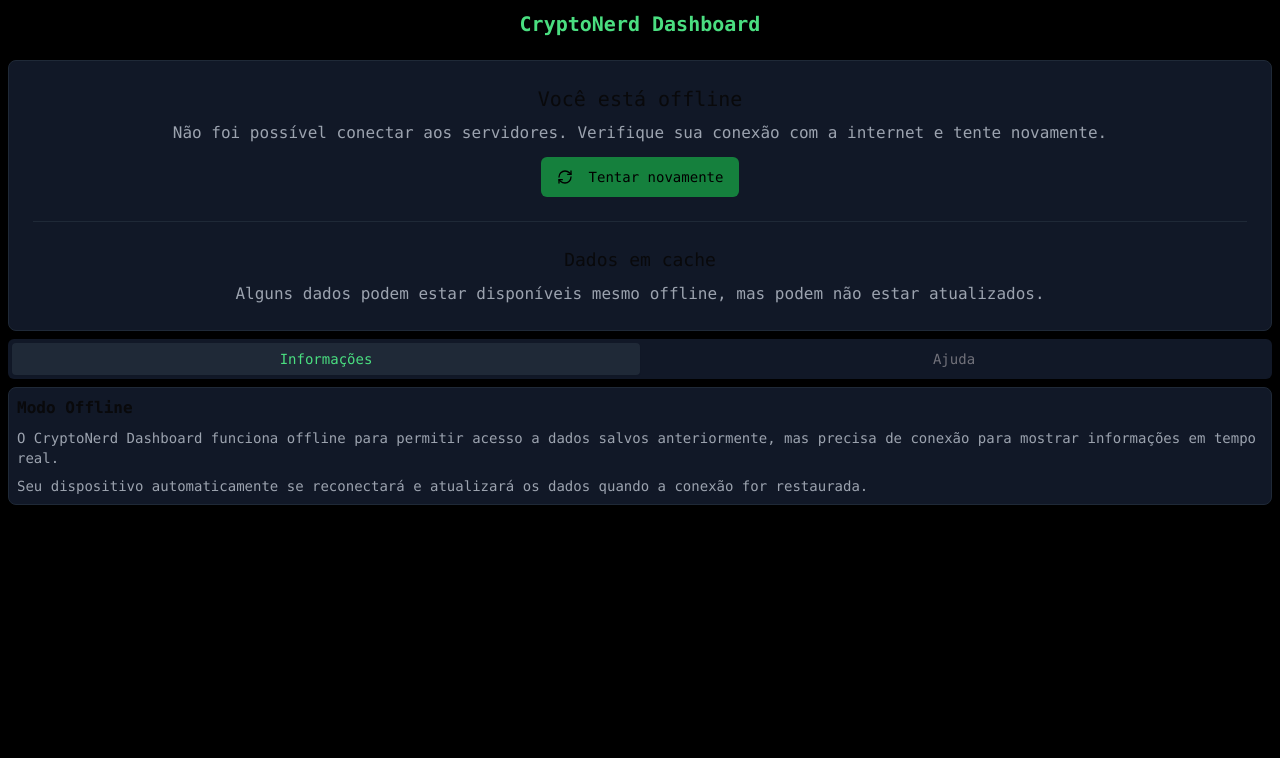
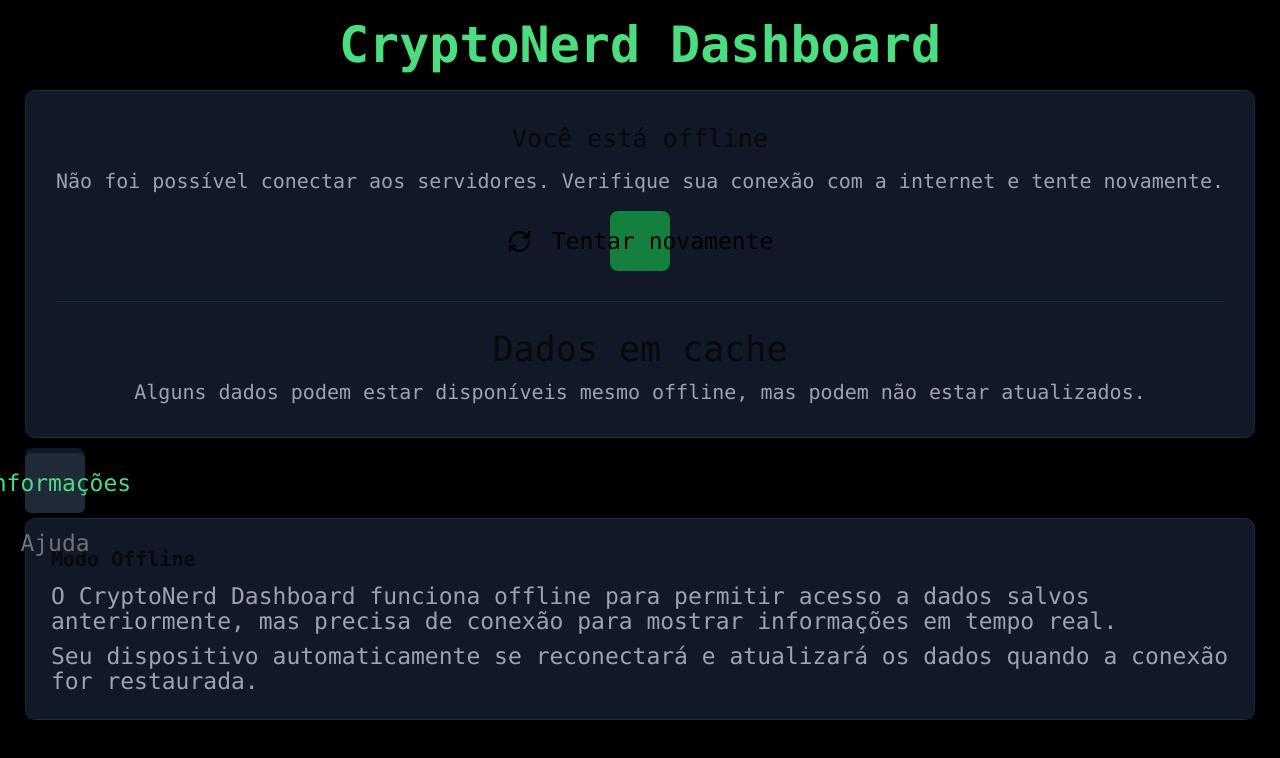
Before and after one commit to felipereisdev/crypto-nerd-dashboard, a Next.js app: page /offline in a window 1280 px wide. Shown: the top 758 px of the page. Built offline with nearby package versions, Linux system fonts and the light colour scheme.

Commit message:
fix layout tv

```diff
--- a/app/globals.css
+++ b/app/globals.css
@@ -192,3 +192,219 @@
     gap: 0.5rem !important;
   }
 }
+
+/* Estilo específico quando a classe tv-mode é aplicada (detectada automaticamente) */
+body.tv-mode {
+  font-size: 20px;
+}
+
+body.tv-mode h1.text-2xl {
+  font-size: 2.5rem;
+}
+
+body.tv-mode .w-4,
+body.tv-mode .h-4 {
+  width: 1.25rem;
+  height: 1.25rem;
+}
+
+body.tv-mode .w-5,
+body.tv-mode .h-5 {
+  width: 1.5rem;
+  height: 1.5rem;
+}
+
+body.tv-mode .w-10,
+body.tv-mode .h-10 {
+  width: 3.5rem;
+  height: 3.5rem;
+}
+
+body.tv-mode .p-4 {
+  padding: 1.5rem;
+}
+
+body.tv-mode .card-content {
+  padding: 1.5rem;
+}
+
+body.tv-mode .text-xs {
+  font-size: 1rem;
+}
+
+body.tv-mode .text-lg {
+  font-size: 1.75rem;
+}
+
+body.tv-mode .gap-4 {
+  gap: 1.5rem;
+}
+
+body.tv-mode button {
+  min-height: 3rem;
+  min-width: 3rem;
+}
+
+body.tv-mode .landscape-card-grid {
+  grid-template-columns: 1fr;
+}
+
+body.tv-mode svg.tv-chart {
+  width: 200px;
+  height: 60px;
+}
+
+body.tv-mode svg.tv-chart polyline {
+  stroke-width: 3;
+}
+
+/* Ajustes específicos para Smart TVs */
+@media (min-width: 1280px) and (min-height: 720px) {
+  /* Aumentar tamanho base de fontes */
+  html {
+    font-size: 20px;
+  }
+
+  /* Ajustes de cabeçalho para TV */
+  h1.text-2xl {
+    font-size: 2.5rem !important;
+  }
+
+  /* Aumentar o tamanho dos ícones */
+  .w-4, .h-4 {
+    width: 1.25rem !important;
+    height: 1.25rem !important;
+  }
+
+  .w-5, .h-5 {
+    width: 1.5rem !important;
+    height: 1.5rem !important;
+  }
+
+  .w-10, .h-10 {
+    width: 3rem !important;
+    height: 3rem !important;
+  }
+
+  /* Aumentar padding para dar mais espaço */
+  .p-4 {
+    padding: 1.25rem !important;
+  }
+
+  .px-3 {
+    padding-left: 1rem !important;
+    padding-right: 1rem !important;
+  }
+
+  .py-2 {
+    padding-top: 0.75rem !important;
+    padding-bottom: 0.75rem !important;
+  }
+
+  /* Melhorar tamanho dos cards */
+  .card-content {
+    padding: 1.5rem !important;
+  }
+
+  /* Aumentar tamanho dos textos */
+  .text-xs {
+    font-size: 1rem !important;
+  }
+
+  .text-sm {
+    font-size: 1.15rem !important;
+  }
+
+  .text-lg {
+    font-size: 1.75rem !important;
+  }
+
+  /* Aumentar espaçamento entre cards */
+  .gap-3 {
+    gap: 1rem !important;
+  }
+
+  .gap-4 {
+    gap: 1.5rem !important;
+  }
+
+  /* Melhorar o espaçamento na visualização dos cards */
+  .grid {
+    grid-template-columns: 1fr !important;
+  }
+
+  /* Garantir uma área de rolagem suficiente */
+  .h-\[calc\(100vh-200px\)\] {
+    height: calc(100vh - 250px) !important;
+  }
+
+  .h-\[calc\(100vh-250px\)\] {
+    height: calc(100vh - 300px) !important;
+  }
+
+  /* Manter o gráfico legível */
+  svg {
+    width: 200px !important;
+    height: 60px !important;
+  }
+
+  /* Ajustar o layout de cards para TV */
+  .landscape-card-grid {
+    display: grid;
+    grid-template-columns: 1fr !important;
+  }
+
+  /* Ajustar botões para facilitar o clique */
+  button {
+    min-height: 3rem !important;
+    min-width: 3rem !important;
+  }
+
+  button.h-6, button.w-6 {
+    height: 2.5rem !important;
+    width: 2.5rem !important;
+  }
+
+  /* Tornar os gráficos mais espessos e visíveis */
+  svg.tv-chart polyline {
+    stroke-width: 3 !important;
+  }
+
+  /* Alinhamento vertical dos conteúdos dos cards */
+  .card-content .items-center {
+    align-items: center !important;
+  }
+}
+
+/* Container específico para TV */
+.tv-container {
+  max-width: 100%;
+  padding: 2rem !important;
+}
+
+.tv-container .landscape-header {
+  margin-bottom: 2rem;
+}
+
+.tv-container h1 {
+  font-size: 3rem !important;
+}
+
+/* Aumentar significativamente o tamanho dos cards para TV */
+.tv-container .card-content {
+  padding: 2rem !important;
+}
+
+.tv-container .card-content .w-10,
+.tv-container .card-content .h-10 {
+  width: 4rem !important;
+  height: 4rem !important;
+}
+
+.tv-container .card-content .text-lg {
+  font-size: 2.25rem !important;
+}
+
+.tv-container .card-content .text-xs {
+  font-size: 1.25rem !important;
+}
--- a/app/page.tsx
+++ b/app/page.tsx
@@ -88,6 +88,7 @@ export default function CryptoDashboard() {
   const [allCoins, setAllCoins] = useState<Coin[]>([])
   const [isMounted, setIsMounted] = useState(false)
   const [isOnline, setIsOnline] = useState(true)
+  const [isTVMode, setIsTVMode] = useState(false)
 
   // Use refs to prevent infinite loops and ensure we only make updates when appropriate
   const favoritesRef = React.useRef<Coin[]>([])
@@ -102,6 +103,37 @@ export default function CryptoDashboard() {
   useEffect(() => {
     setIsMounted(true)
     setCurrentTime(new Date())
+
+    // Detectar se está sendo exibido em uma TV
+    const detectTV = () => {
+      // Smart TVs geralmente têm telas grandes e user agents específicos
+      const isTV =
+        window.innerWidth >= 1280 &&
+        window.innerHeight >= 720 &&
+        (navigator.userAgent.includes('TV') ||
+         navigator.userAgent.includes('SmartTV') ||
+         navigator.userAgent.includes('WebOS') ||
+         navigator.userAgent.includes('Tizen') ||
+         document.documentElement.clientWidth >= 1280);
+
+      if (isTV) {
+        document.body.classList.add('tv-mode');
+        setIsTVMode(true);
+      } else {
+        document.body.classList.remove('tv-mode');
+        setIsTVMode(false);
+      }
+    };
+
+    // Verificar na carga inicial
+    detectTV();
+
+    // Adicionar listener para redimensionamento
+    window.addEventListener('resize', detectTV);
+
+    return () => {
+      window.removeEventListener('resize', detectTV);
+    };
   }, [])
 
   // Update clock every second - only after mounting
@@ -299,7 +331,7 @@ export default function CryptoDashboard() {
     fetchAllCoins()
   }, [isMounted])
 
-  // Auto-refresh prices every 60 seconds (1 minute)
+  // Auto-refresh prices every 15 minutes
   useEffect(() => {
     // Only run on client and when component is mounted
     if (!isMounted) return;
@@ -367,7 +399,7 @@ export default function CryptoDashboard() {
 
     // Run the first update immediately
     if (favorites.length > 0) {
-      console.log(`[${new Date().toLocaleTimeString()}] Setting up auto-update interval (60 seconds)`);
+      console.log(`[${new Date().toLocaleTimeString()}] Setting up auto-update interval (15 minutes)`);
       updatePrices();
     }
 
@@ -375,7 +407,7 @@ export default function CryptoDashboard() {
     const interval = setInterval(() => {
       console.log(`[${new Date().toLocaleTimeString()}] Interval triggered`);
       updatePrices();
-    }, 60000); // Update every 60 seconds (1 minute)
+    }, 900000); // Update every 15 minutes
 
     return () => {
       console.log(`[${new Date().toLocaleTimeString()}] Clearing auto-update interval`);
@@ -614,14 +646,14 @@ export default function CryptoDashboard() {
     }
 
     return (
-      <svg width="100" height="30" viewBox="0 0 100 30" className="ml-2">
+      <svg width="100" height="30" viewBox="0 0 100 30" className="ml-2 tv-chart">
         <polyline points={generatePoints()} fill="none" stroke={color} strokeWidth="2" />
       </svg>
     )
   }
 
   return (
-    <div className="min-h-screen bg-black text-green-400 p-4 font-mono landscape-container">
+    <div className={`min-h-screen bg-black text-green-400 p-4 font-mono landscape-container ${isTVMode ? 'tv-container' : ''}`}>
       <header className="mb-6 landscape-header">
         <div className="flex justify-between items-center mb-2">
           <div className="flex items-center gap-2 bg-gray-900 px-3 py-2 rounded-lg landscape-time">
@@ -685,7 +717,7 @@ export default function CryptoDashboard() {
                 <p className="text-gray-500 text-sm mt-2">Go to the Favorites tab to add cryptocurrencies.</p>
               </div>
             ) : (
-              <ScrollArea className="h-[calc(100vh-200px)]">
+              <ScrollArea className={`${isTVMode ? 'h-[calc(100vh-300px)]' : 'h-[calc(100vh-200px)]'}`}>
                 <div className="grid gap-4 landscape-card-grid">
                   {favorites.map((coin) => (
                     <Card key={coin.id} className="bg-gray-900 border-gray-800 overflow-hidden">
@@ -773,7 +805,7 @@ export default function CryptoDashboard() {
             </Button>
           </div>
 
-          <ScrollArea className="h-[calc(100vh-250px)]">
+          <ScrollArea className={`${isTVMode ? 'h-[calc(100vh-350px)]' : 'h-[calc(100vh-250px)]'}`}>
             <div className="grid gap-4 landscape-card-grid">
               {isSearching ? (
                 Array(3)
```
